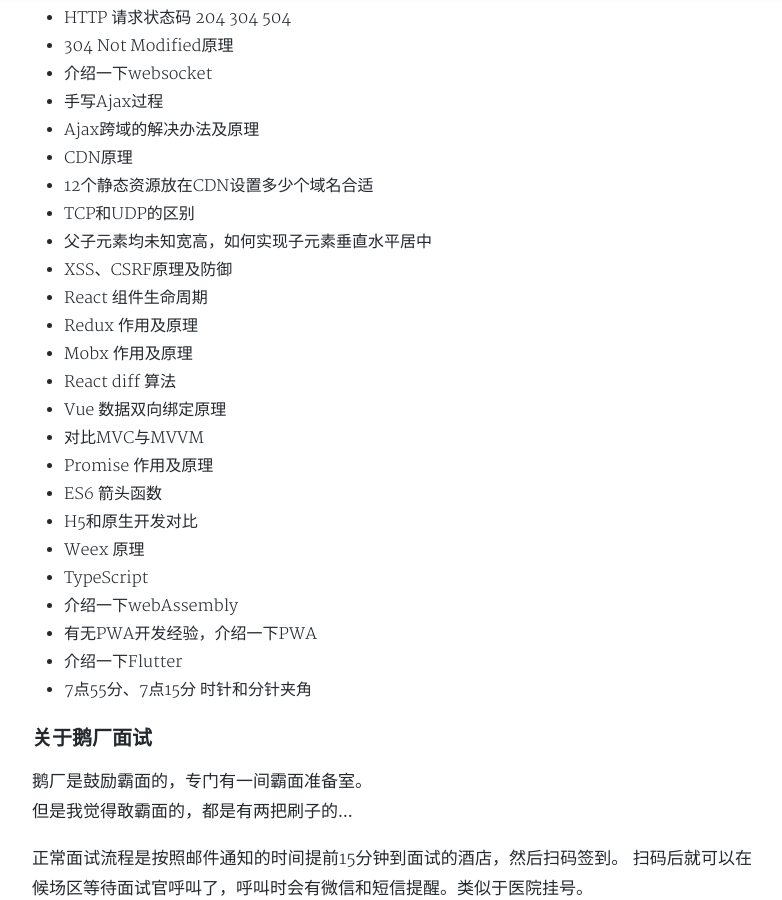
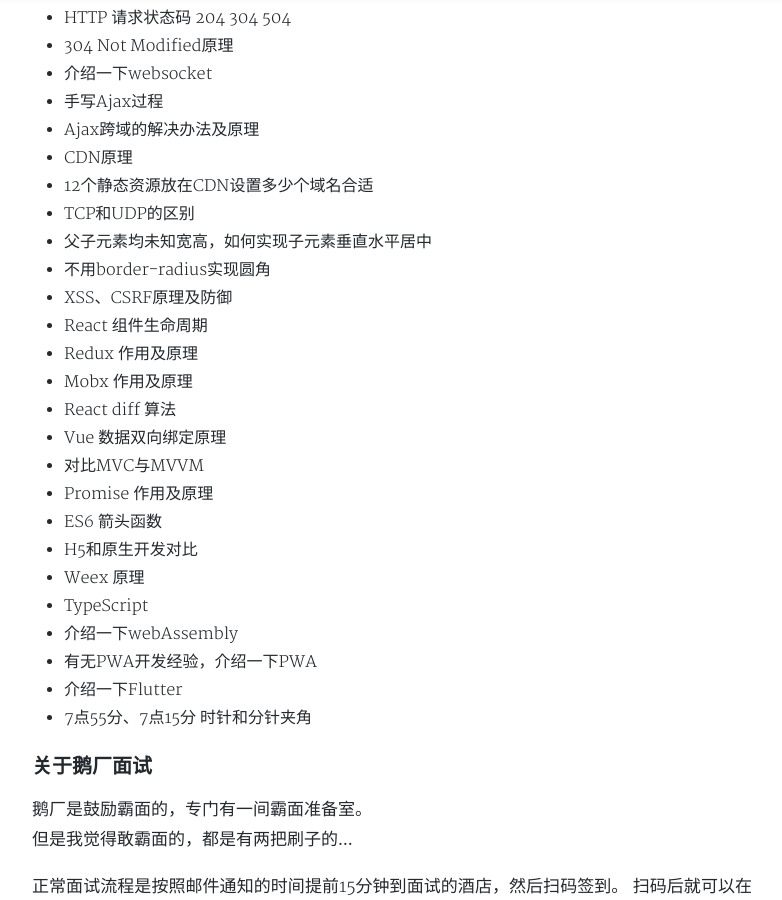
Before and after one commit to niuyi1017/niuyi1017.github.io, a Jekyll site: the page built from _posts/2018-10-17-interview-tencent.md, in a window 1280 px wide and 900 px high, scrolled down 853 px. Shown: the whole window, without its empty margins (248-1030 px from the left). Built offline with Jekyll 4.4.1, drawn with Linux system fonts in a browser that asks for light colours; nearby versions of some CDN libraries; comment, search, counter and statistics services are not loaded; a style sheet for code colours, icons or effects is not loaded.

Commit message:
add no border-radius

```diff
--- a/_posts/2018-10-17-interview-tencent.md
+++ b/_posts/2018-10-17-interview-tencent.md
@@ -25,6 +25,7 @@
 * 12个静态资源放在CDN设置多少个域名合适
 * TCP和UDP的区别
 * 父子元素均未知宽高，如何实现子元素垂直水平居中
+* 不用border-radius实现圆角
 * XSS、CSRF原理及防御
 * React 组件生命周期
 * Redux 作用及原理
```
